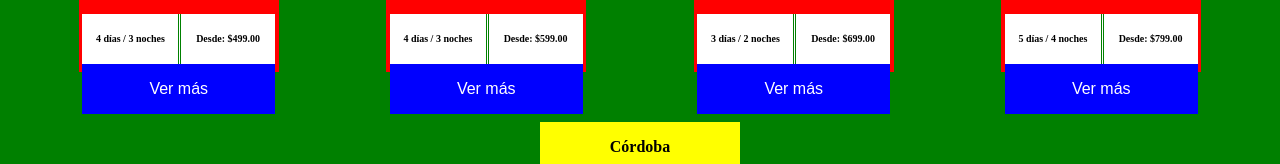
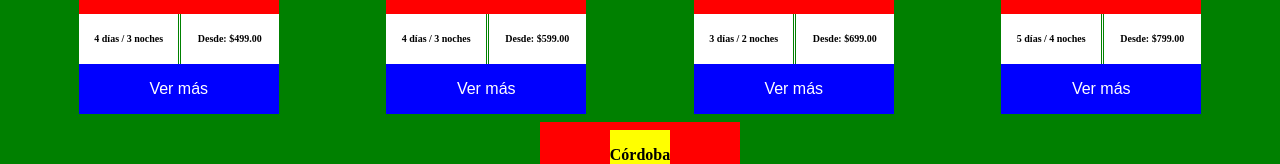
Before and after one commit to Cperez0705/PRUEBAS, a plain HTML site: page index.html in a window 1280 px wide. Both pictures are taken after a click on the element "Argentina". Shown: the part 404-568 px from the top of the page. Drawn offline with Linux system fonts and the light colour scheme.

Commit message:
Actualizar destinos-estilo.css

```diff
--- a/destinos-estilo.css
+++ b/destinos-estilo.css
@@ -1,7 +1,7 @@
 *{
 box-sizing:border-box;
-    margin:0;
-    padding: 0;
+    margin:auto;
+    padding: auto;
     font-size: 16px;
 }
 
@@ -15,7 +15,7 @@ width:100%;
     column-gap:50px;
     row-gap: 50px;
     justify-content:center;
-    flex-wrap:wrap;
+    flex-wrap: wrap;
 }
 
 .item{
@@ -33,16 +33,16 @@ width:15vw;
  background-color:yellow;
     height:50px;
     align-content:center;
-    margin: 0;
-    padding: 0;
+    margin: auto;
+    padding: auto;
 }
 
 .item img{
  width:100%;
     height:170px;
     object-fit: cover;
-    margin:0;
-    padding: 0;
+    margin:auto;
+    padding: auto;
 }
 
 .desc{
```
